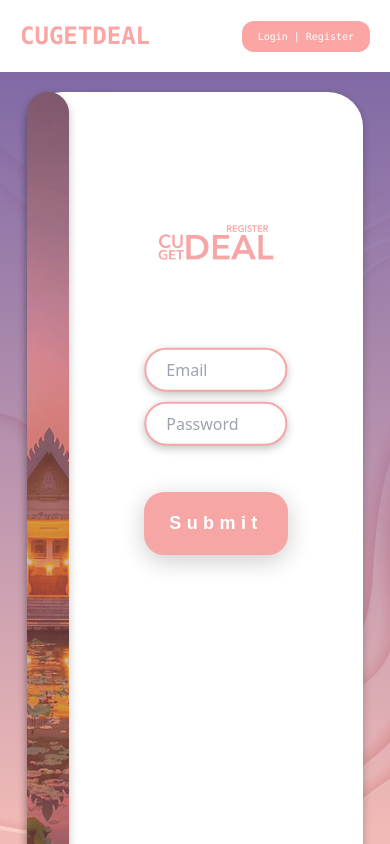
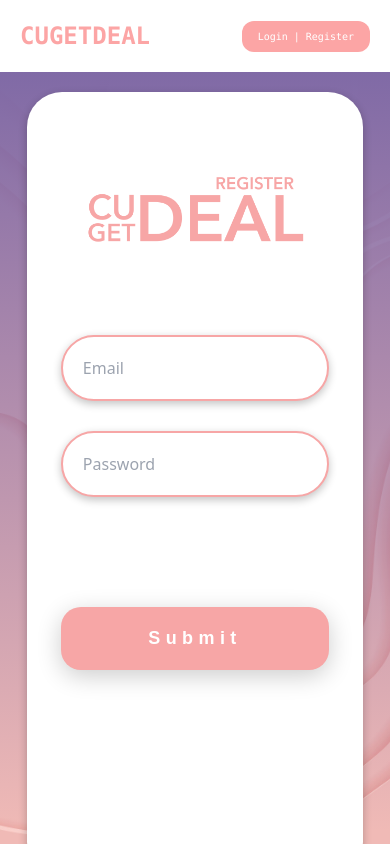
Before and after one commit to punchanabu/CUGETDEAL, a React (Create React App) app in the folder client/: page /login in a window 390 px wide. Shown: the top 844 px of the page. Built offline with nearby package versions, Linux system fonts and the light colour scheme.

Commit message:
Login Page with responsive

```diff
--- a/client/src/page/Login/Login.css
+++ b/client/src/page/Login/Login.css
@@ -8,6 +8,353 @@
     padding-bottom: 10%;
 }
 
+@media screen and (max-width :767px) {
+    #p-container{
+
+
+        width: 100%;
+        height: 100%;
+        background-color: white;
+        border-radius: 35px;
+        box-shadow: rgba(0, 0, 0, 0.24) 0px 3px 8px;
+        /* background-image: url("./imageLogin/bgcontent2.jpg");
+        background-size: 100%;
+        background-position */
+
+    }
+
+
+    #pinkholder{
+
+        width: 100%;
+        height: 100%;
+        background-color: #AB6464;
+        border-radius: 35px;
+        opacity: 0.5;
+    }
+
+
+    #sp-form{
+        position: relative;
+        width: 100%;
+    }
+
+    #testbox{
+        padding: 10%;
+        border-radius: 35px;
+        width: 100%;
+        height: 100%;
+    }
+
+    #logo{
+        background-image: url("./imageLogin/IMG_7556.png");
+        bottom: 0;
+        background-size: 100%;
+        height: 25%;
+        background-repeat: no-repeat;
+        background-position:center;
+    }
+
+
+    #input_border{
+        width: 100%;
+        height: 15%;
+        border: 2px solid #F7A6A6;
+        padding: 20px;
+        font-size: 16px;
+        color: #ffffff;
+        background-color: #ffffff;
+        border-radius: 35px;
+        box-shadow: rgba(0, 0, 0, 0.24) 0px 3px 8px;
+
+        /* border-radius: 45px;
+        width: 100%;
+        border: 300px;
+        padding : 10px; */
+    }
+
+    #pdz{
+        padding: 10px;
+        width: 100%;
+        height: 30px;
+        z-index: -1;
+    }
+
+    #sub_btn{
+        text-align: center;
+
+    }
+
+    #email_input{
+
+
+        width: 100%;
+
+
+    }
+
+    #password_input{
+
+        padding-top: 35%;
+        width: 100%;
+
+
+
+    }
+    #button_input{
+
+        padding-top: 40%;
+        width: 100%;
+        left: 50%;
+
+    }
+
+    #subbtn{
+
+        padding-top: 0;
+        width: 100%;
+
+        position:relative;
+        display: flex;
+        justify-content: center;
+        align-items: center;
+        border-radius: 20px;
+        background: #F7A6A6;
+        font-family: "Montserrat", sans-serif;
+        box-shadow: 0px 6px 24px 0px rgba(0, 0, 0, 0.2);
+        overflow: hidden;
+        border: none;
+    }
+
+    .btn-sub{
+        padding-top: 30%;
+        width: 100%;
+    }
+
+    button:after {
+        content: " ";
+        width: 0%;
+        height: 100%;
+        background: #ffffff;
+        position: absolute;
+        transition: all 0.4s ease-in-out;
+        right: 0;
+       }
+
+    button:hover::after {
+        right: auto;
+        left: 0;
+        width: 100%;
+       }
+
+    button span {
+        text-align: center;
+        text-decoration: none;
+        width: 100%;
+        padding: 18px 25px;
+        color: #fff;
+        font-size: 1.125em;
+        font-weight: 700;
+        letter-spacing: 0.3em;
+        z-index: 20;
+        transition: all 0.3s ease-in-out;
+       }
+
+    button:hover span {
+        color: #183153;
+        animation: scaleUp 0.3s ease-in-out;
+       }
+
+    @keyframes scaleUp {
+        0% {
+         transform: scale(1);
+        }
+
+        50% {
+         transform: scale(0.95);
+        }
+
+        100% {
+         transform: scale(1);
+        }
+    }
+}
+
+
+@media screen and (min-width :768px) and ( max-width :1200px) {
+    #p-container{
+
+
+        width: 100%;
+        height: 100vh;
+        background-color: white;
+        border-radius: 35px;
+        box-shadow: rgba(0, 0, 0, 0.24) 0px 3px 8px;
+        /* background-image: url("./imageLogin/bgcontent2.jpg");
+        background-size: 100%;
+        background-position */
+
+    }
+
+
+    #pinkholder{
+
+        width: 100%;
+        height: 100%;
+        background-color: #AB6464;
+        border-radius: 35px;
+        opacity: 0.5;
+    }
+
+
+    #sp-form{
+        position: relative;
+        width: 100%;
+    }
+
+    #testbox{
+        padding: 10%;
+        border-radius: 35px;
+        width: 100%;
+        height: 100%;
+    }
+
+    #logo{
+        background-image: url("./imageLogin/IMG_7556.png");
+
+        bottom: 0;
+        background-size: 80%;
+        height: 40%;
+        background-repeat: no-repeat;
+        background-position:center;
+    }
+
+
+    #input_border{
+        width: 100%;
+        height: 5vh;
+        border: 2px solid #F7A6A6;
+        padding: 10px;
+        font-size: 16px;
+        color: #ffffff;
+        background-color: #ffffff;
+        border-radius: 35px;
+        box-shadow: rgba(0, 0, 0, 0.24) 0px 3px 8px;
+
+        /* border-radius: 45px;
+        width: 100%;
+        border: 300px;
+        padding : 10px; */
+    }
+
+    #pdz{
+        padding: 10px;
+        width: 100%;
+        height: 30px;
+        z-index: -1;
+    }
+
+    #sub_btn{
+        text-align: center;
+
+    }
+
+    #email_input{
+
+
+        width: 100%;
+
+
+    }
+
+    #password_input{
+
+        padding-top: 35%;
+        width: 100%;
+
+
+
+    }
+    #button_input{
+
+        width: 100%;
+        left: 50%;
+
+    }
+
+    #subbtn{
+
+        padding-top: 0;
+        width: 100%;
+
+        position:relative;
+        display: flex;
+        justify-content: center;
+        align-items: center;
+        border-radius: 20px;
+        background: #F7A6A6;
+        font-family: "Montserrat", sans-serif;
+        box-shadow: 0px 6px 24px 0px rgba(0, 0, 0, 0.2);
+        overflow: hidden;
+        border: none;
+    }
+
+    .btn-sub{
+
+        width: 100%;
+    }
+
+    button:after {
+        content: " ";
+        width: 0%;
+        height: 100%;
+        background: #ffffff;
+        position: absolute;
+        transition: all 0.4s ease-in-out;
+        right: 0;
+       }
+
+    button:hover::after {
+        right: auto;
+        left: 0;
+        width: 100%;
+       }
+
+    button span {
+        text-align: center;
+        text-decoration: none;
+        width: 100%;
+        padding: 18px 25px;
+        color: #fff;
+        font-size: 1.125em;
+        font-weight: 700;
+        letter-spacing: 0.3em;
+        z-index: 20;
+        transition: all 0.3s ease-in-out;
+       }
+
+    button:hover span {
+        color: #183153;
+        animation: scaleUp 0.3s ease-in-out;
+       }
+
+    @keyframes scaleUp {
+        0% {
+         transform: scale(1);
+        }
+
+        50% {
+         transform: scale(0.95);
+        }
+
+        100% {
+         transform: scale(1);
+        }
+    }
+}
+
+
+@media screen and (min-width :1201px) {
     #p-container{
         display: flex;
 
@@ -71,7 +418,7 @@
 
     #input_border{
         width: 100%;
-    height: 30px;
+        height: 15%;
         border: 2px solid #F7A6A6;
         padding: 20px;
         font-size: 16px;
@@ -99,26 +446,27 @@
     }
 
     #email_input{
-    padding-top: 20%;
-    position: absolute;
+
+
         width: 100%;
-    left: 50%;
-    transform: translate(-50%, -50%);
+
+
     }
 
     #password_input{
-    position: absolute;
-    padding-top: 20%;
+
+        padding-top: 35%;
         width: 100%;
-    left: 50%;
-    transform: translate(-50%, -50%);
+
+
+
     }
     #button_input{
-    position: absolute;
+
         padding-top: 40%;
         width: 100%;
         left: 50%;
-    transform: translate(-50%, -50%);
+
     }
 
     #subbtn{
@@ -139,7 +487,7 @@
     }
 
     .btn-sub{
-    padding-top: 20%;
+        padding-top: 30%;
         width: 100%;
     }
 
@@ -190,3 +538,4 @@ button:hover span {
          transform: scale(1);
         }
     }
+}
```
Lines whose indentation alone changed are shown as unchanged.
